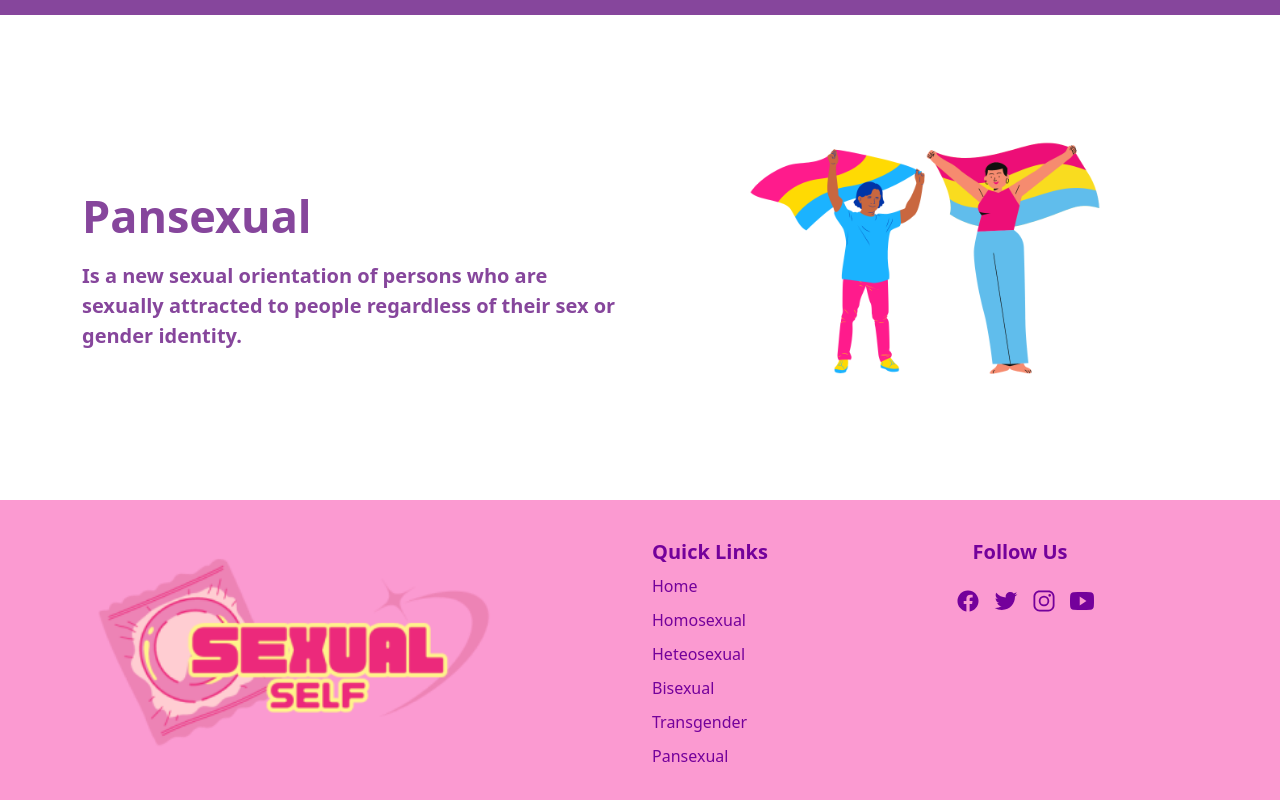
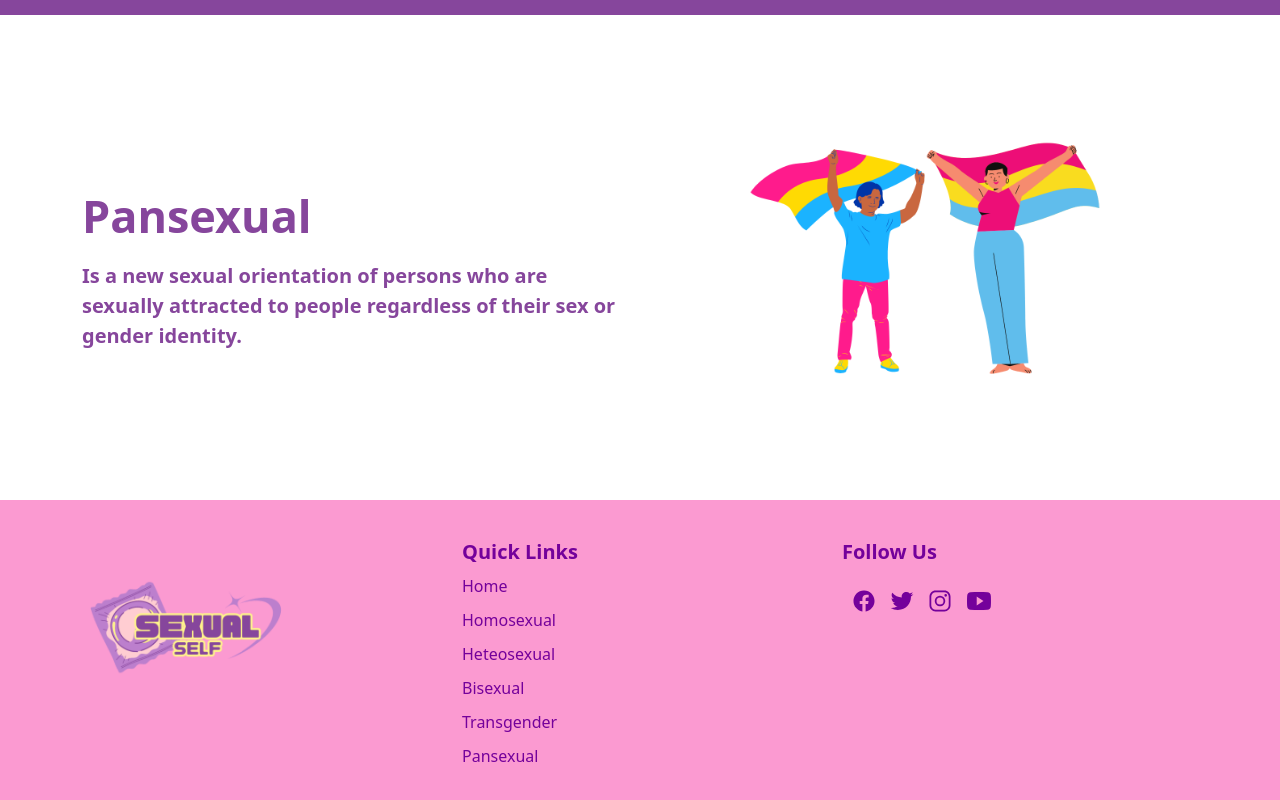
Before and after one commit to percybunag/GNED08, a plain HTML site: page CommonSex.html in a window 1280 px wide. Shown: the part 2576-3376 px from the top of the page. Drawn offline with nearby package versions, Linux system fonts and the light colour scheme.

Commit message:
edit footer

```diff
--- a/CommonSex.html
+++ b/CommonSex.html
@@ -383,10 +383,10 @@
   <footer class="footer">
     <div class="container">
         <div class="row">
-            <div class="col-md-6 col-sm-6 col-lg-6 text-start">
-              <img src="img/logo.png" width= 80% >
+          <div class="col-md-4 col-sm-4 col-lg-4 text-start">
+            <img src="img/logo2.png" width= 60% >
           </div>
-              <div class="col-md-3 col-sm-6 text-center text-md-start">
+            <div class="col-md-4 col-sm-4 text-center text-md-start">
                 <h5>Quick Links</h5>
                 <ul class="list-unstyled">
                     <li><a href="#cover">Home</a></li>
@@ -397,7 +397,7 @@
                     <li><a href="#Pansexual">Pansexual</a></li>
                 </ul>
             </div>
-              <div class="col-md-2 col-sm-6 text-center text-md-center">
+            <div class="col-md-4 col-sm-4 text-center text-md-start">
                 <h5>Follow Us</h5>
                 <a href="#"><ion-icon name="logo-facebook"></ion-icon></a>
                 <a href="#"><ion-icon name="logo-twitter"></ion-icon></a>
```
Also changed, not shown: index.html (+7 -4 lines), 1 other file. Lines whose indentation alone changed are shown as unchanged.
